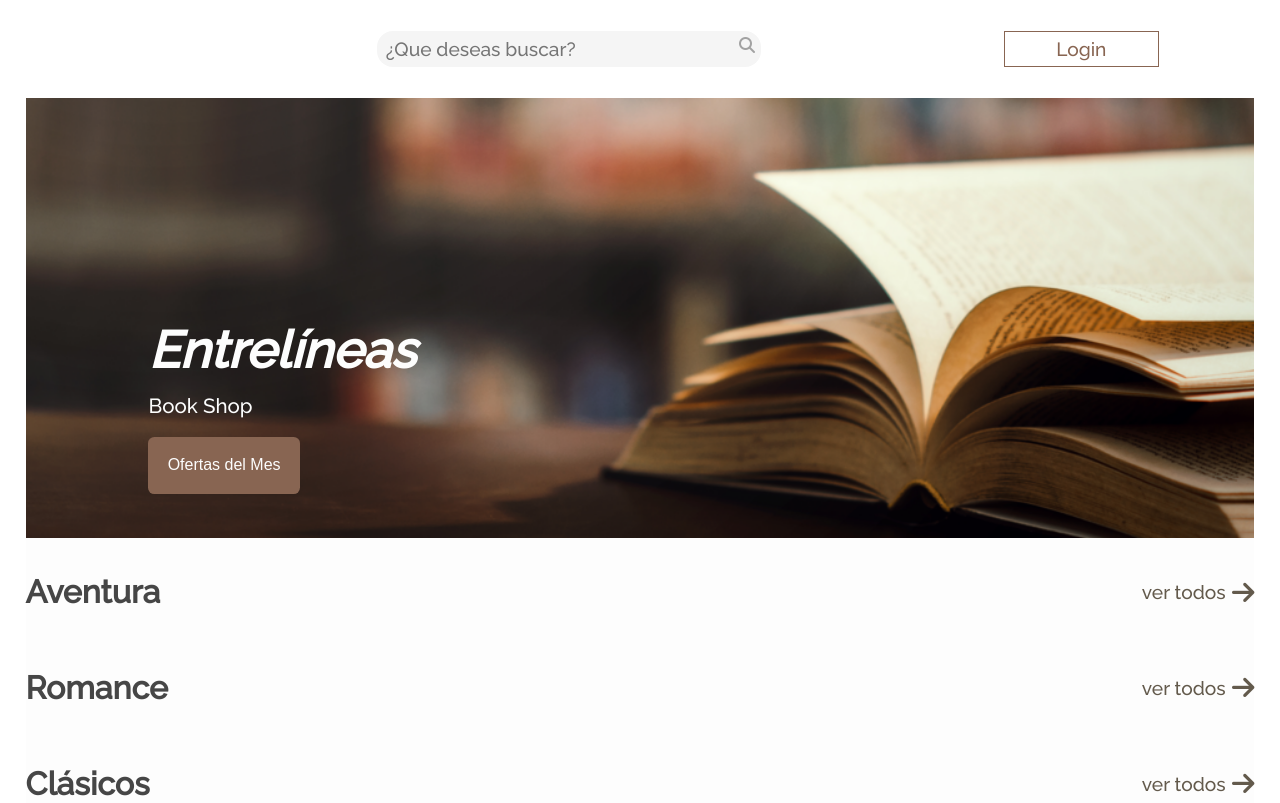
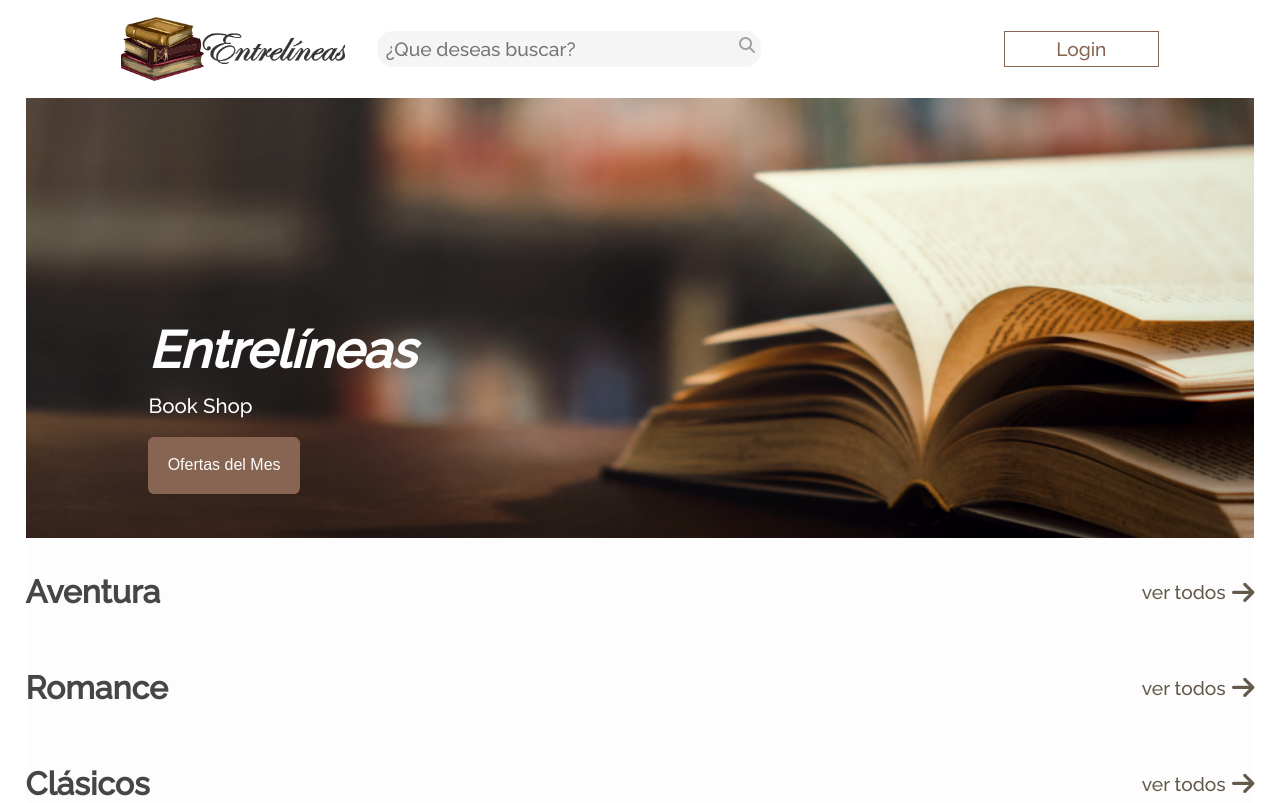
Before and after one commit to Cesareus/ecommerce-alurageek, a website with bundled scripts: page index.html in a window 1280 px wide. Shown: the top 803 px of the page. Built offline with nearby package versions, Linux system fonts and the light colour scheme; no server answers.

Commit message:
imagen logo

```diff
--- a/assets/css/encabezado.css
+++ b/assets/css/encabezado.css
@@ -39,6 +39,7 @@
     cursor: pointer;
 }
 .izquierda__menu--image{
+    background: url("../img/logo.png") no-repeat center / cover;
     width: 35%;
     height: 5vw;
     filter: blur(0.5px);
```
